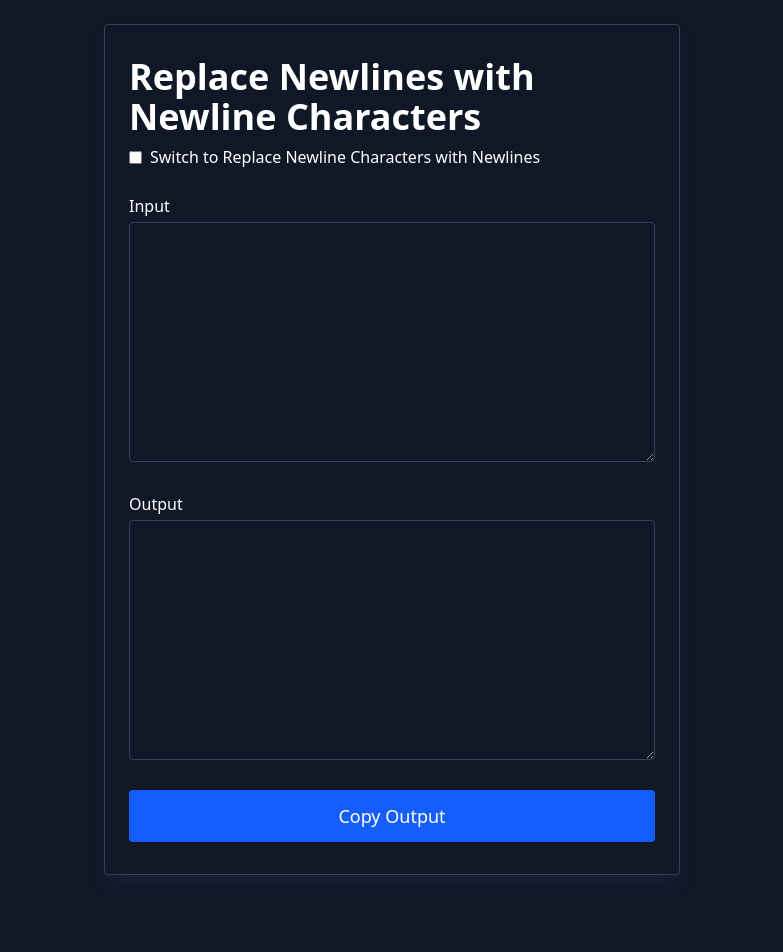
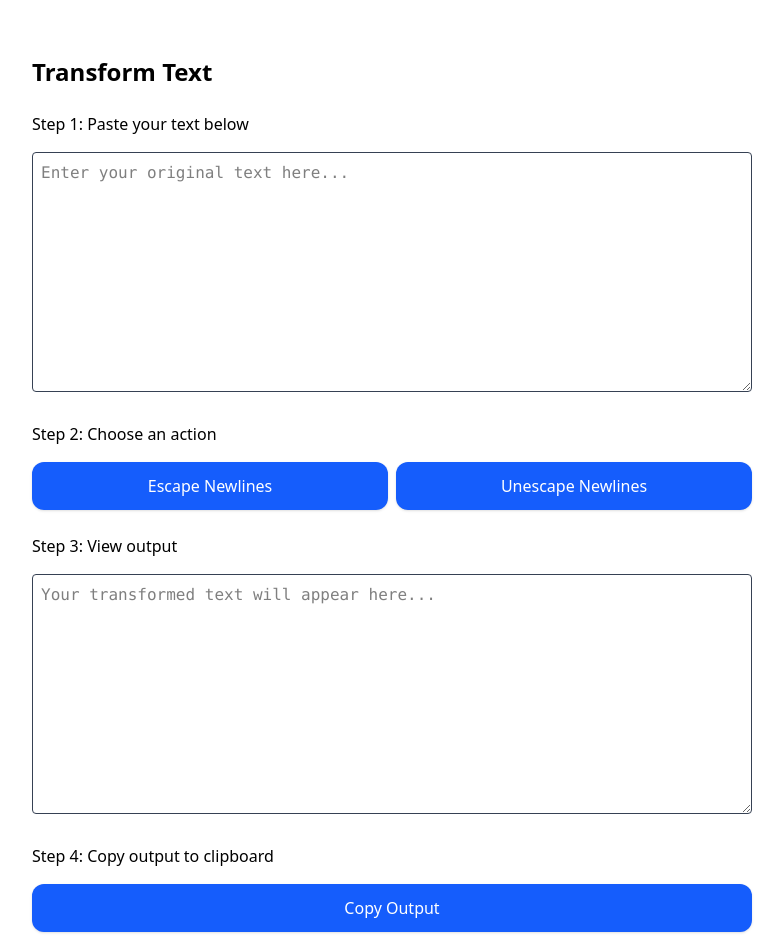
Before and after one commit to Karl-Horning/transform-text, a React (Vite) app: page / in a window 1280 px wide. Shown: the top 952 px of the page, without its empty margins (248-1031 px from the left). Before the commit the page ends 899 px from the top, so only its background shows below. Built offline with nearby package versions, Linux system fonts and the light colour scheme.

Commit message:
ux: split into components, update styles and logic to use buttons for extensibility

```diff
--- a/index.html
+++ b/index.html
@@ -1,12 +1,14 @@
-<!DOCTYPE html>
-<html lang="en">
+<!doctype html>
+<html lang="en" class="light">
     <head>
         <meta charset="UTF-8" />
         <link rel="icon" type="image/svg+xml" href="/vite.svg" />
         <meta name="viewport" content="width=device-width, initial-scale=1.0" />
-        <title>Replace Newlines</title>
+        <title>Transform Text</title>
     </head>
-    <body class="min-h-screen bg-gray-900 text-white">
+    <body
+        class="night:bg-night-900 night:text-night-100 min-h-screen bg-white text-black transition-colors duration-300 dark:bg-gray-900 dark:text-white"
+    >
         <div id="root"></div>
         <script type="module" src="/src/main.tsx"></script>
     </body>
--- a/src/App.tsx
+++ b/src/App.tsx
@@ -1,113 +1,90 @@
-import { useState, useEffect } from "react";
+import { useRef, useState } from "react";
+import Header from "./components/Header";
+import TextInput from "./components/TextInput";
+import ToolSelector from "./components/ToolSelector";
+import TextOutput from "./components/TextOutput";
+import CopyText from "./components/CopyText";
 
+/**
+ * The main application component for transforming text.
+ *
+ * Handles user input, text transformation actions (escaping/unescaping newlines),
+ * and provides a button to copy the result to the clipboard.
+ *
+ * Includes the following components:
+ * - Header: Displays the page title.
+ * - TextInput: Text area for user input.
+ * - ToolSelector: Buttons to choose a text transformation.
+ * - TextOutput: Displays the transformed text.
+ * - CopyText: Button to copy the output.
+ *
+ * @returns The complete interface for the text transformer app.
+ */
 function App() {
-    const [switchToggled, setSwitchToggled] = useState(false);
-    const [inputText, setInputText] = useState("");
-    const [outputText, setOutputText] = useState("");
+    // Ref for accessing the raw textarea value
+    const inputRef = useRef<HTMLTextAreaElement>(null);
 
-    // Dynamic UI strings
-    const cardTitle = switchToggled
-        ? "Replace Newline Characters with Newlines"
-        : "Replace Newlines with Newline Characters";
+    // State for storing the transformed result
+    const [result, setResult] = useState("");
 
-    const switchLabel = switchToggled
-        ? "Switch to Replace Newlines with Newline Characters"
-        : "Switch to Replace Newline Characters with Newlines";
-
-    // Text transformations
-    const replaceNewlineWithChars = (text: string) => {
-        const regex = /[\r\n\u0085\u2028\u2029]+/g;
-        return text.replace(regex, "\\n");
+    /**
+     * Copies the current transformed result to the clipboard.
+     *
+     * Logs an error if clipboard access fails.
+     */
+    const handleCopy = async () => {
+        if (inputRef.current) {
+            try {
+                await navigator.clipboard.writeText(result);
+                console.log("Text copied to clipboard");
+            } catch (err) {
+                console.error("Unable to copy text to clipboard", err);
+            }
+        }
     };
 
-    const replaceCharsWithNewline = (text: string) => {
-        return text.replace(/\\n/g, "\n");
-    };
+    /**
+     * Transforms the input text based on the selected tool.
+     *
+     * Supports the following tools:
+     * - "escape": Replaces newlines with `\n`
+     * - "unescape": Converts `\n` back into actual newlines
+     *
+     * @param tool - The selected tool name ("escape" or "unescape")
+     */
+    const handleToolSelect = (tool: string) => {
+        if (!inputRef.current) return;
 
-    // Automatically update output text when input or switch changes
-    useEffect(() => {
-        const transformed = switchToggled
-            ? replaceCharsWithNewline(inputText)
-            : replaceNewlineWithChars(inputText);
-        setOutputText(transformed);
-    }, [inputText, switchToggled]);
+        const inputText = inputRef.current.value;
+        let transformedText = "";
 
-    // Handle clipboard copy on submit
-    const handleCopy = async (e: React.FormEvent) => {
-        e.preventDefault();
-        try {
-            await navigator.clipboard.writeText(outputText);
-            console.log("Text copied to clipboard");
-        } catch (err) {
-            console.error("Unable to copy text to clipboard", err);
+        switch (tool) {
+            case "escape":
+                transformedText = inputText.replace(
+                    /[\r\n\u0085\u2028\u2029]+/g,
+                    "\\n"
+                );
+                break;
+            case "unescape":
+                transformedText = inputText.replace(/\\n/g, "\n");
+                break;
+
+            default:
+                transformedText = inputText;
+                break;
         }
+
+        setResult(transformedText);
     };
 
     return (
         <main className="container mx-auto py-6">
-            <div className="mx-auto max-w-xl rounded border border-gray-700 px-6 py-8 shadow shadow-lg shadow-gray-800/50">
-                <form onSubmit={handleCopy} className="space-y-6">
-                    <section>
-                        <h1 id="cardTitle" className="mb-2 text-4xl font-bold">
-                            {cardTitle}
-                        </h1>
-                        <label className="inline-flex items-center">
-                            <input
-                                id="switchToNewlines"
-                                type="checkbox"
-                                checked={switchToggled}
-                                onChange={() =>
-                                    setSwitchToggled(!switchToggled)
-                                }
-                                className="form-checkbox mr-2"
-                                aria-label="Toggle newline mode"
-                            />
-                            <span id="switchToNewlinesLabel">
-                                {switchLabel}
-                            </span>
-                        </label>
-                    </section>
-
-                    <section>
-                        <label
-                            htmlFor="inputText"
-                            className="mb-1 block font-medium"
-                        >
-                            Input
-                        </label>
-                        <textarea
-                            id="inputText"
-                            value={inputText}
-                            onChange={(e) => setInputText(e.target.value)}
-                            className="min-h-[15rem] w-full rounded border border-gray-700 p-2"
-                        ></textarea>
-                    </section>
-
-                    <section>
-                        <label
-                            htmlFor="outputText"
-                            className="mb-1 block font-medium"
-                        >
-                            Output
-                        </label>
-                        <textarea
-                            id="outputText"
-                            value={outputText}
-                            readOnly
-                            className="min-h-[15rem] w-full rounded border border-gray-700 p-2"
-                        ></textarea>
-                    </section>
-
-                    <section>
-                        <button
-                            id="copyOutput"
-                            type="submit"
-                            className="w-full rounded bg-blue-600 py-3 text-lg text-white hover:bg-blue-700"
-                        >
-                            Copy Output
-                        </button>
-                    </section>
-                </form>
+            <div className="mx-auto max-w-3xl px-6 py-8">
+                <Header />
+                <TextInput ref={inputRef} />
+                <ToolSelector onSelect={handleToolSelect} />
+                <TextOutput text={result} />
+                <CopyText onClick={handleCopy} />
             </div>
         </main>
     );
--- /dev/null
+++ b/src/components/CopyText/index.tsx
@@ -0,0 +1,34 @@
+type CopyTextProps = {
+    onClick: () => void;
+};
+
+/**
+ * Renders a button section that allows users to copy the processed output text.
+ *
+ * This is typically the final step in the UI flow, enabling users to
+ * copy the result to their clipboard. The component expects an `onClick`
+ * handler to be passed from the parent, which will handle the clipboard logic.
+ *
+ * @param props - Props for the CopyText component.
+ * @param props.onClick - Callback fired when the "Copy Output" button is clicked.
+ * @returns A section containing the clipboard copy button.
+ */
+export default function CopyText({ onClick }: CopyTextProps) {
+    return (
+        <section id="copyButton" className="mb-6">
+            <p className="mb-4 block font-medium">
+                Step 4: Copy output to clipboard
+            </p>
+
+            <div className="mb-4 flex flex-wrap gap-2">
+                <button
+                    id="copyOutput"
+                    onClick={onClick}
+                    className="flex-1 basis-[200px] cursor-pointer rounded-xl bg-blue-600 px-5 py-3 font-medium text-white shadow-sm transition hover:bg-blue-700 focus:outline-none focus-visible:ring-2 focus-visible:ring-blue-500 focus-visible:ring-offset-2"
+                >
+                    Copy Output
+                </button>
+            </div>
+        </section>
+    );
+}
--- /dev/null
+++ b/src/components/Header/index.tsx
@@ -0,0 +1,18 @@
+/**
+ * Displays the main heading for the text transformation tool.
+ *
+ * This component renders a section with a prominent page title.
+ * It is intended to sit at the top of the interface and provide context
+ * for the tool’s purpose.
+ *
+ * @returns A header section containing the main title.
+ */
+export default function Header() {
+    return (
+        <section id="header" className="mb-6">
+            <h1 id="pageTitle" className="mb-2 text-2xl font-bold">
+                Transform Text
+            </h1>
+        </section>
+    );
+}
--- /dev/null
+++ b/src/components/TextInput/index.tsx
@@ -0,0 +1,30 @@
+import { forwardRef } from "react";
+
+/**
+ * A textarea input section for entering original text.
+ *
+ * This component is used as the first step in the text transformation process.
+ * It accepts a forwarded ref so the parent component can access or manipulate
+ * the value programmatically (for example, to read the text on button click).
+ *
+ * @param _ - No props are used directly in this component.
+ * @param ref - A forwarded ref pointing to the underlying `<textarea>`.
+ * @returns A section containing a labelled textarea for user input.
+ */
+const TextInput = forwardRef<HTMLTextAreaElement>((_, ref) => {
+    return (
+        <section id="textInput" className="mb-6">
+            <label htmlFor="inputTextArea" className="mb-4 block font-medium">
+                Step 1: Paste your text below
+            </label>
+            <textarea
+                id="inputTextArea"
+                ref={ref}
+                placeholder="Enter your original text here..."
+                className="min-h-[15rem] w-full rounded border border-gray-700 p-2 font-mono"
+            ></textarea>
+        </section>
+    );
+});
+
+export default TextInput;
--- /dev/null
+++ b/src/components/TextOutput/index.tsx
@@ -0,0 +1,31 @@
+type TextOutputProps = {
+    text: string;
+};
+
+/**
+ * Displays the transformed output text in a read-only textarea.
+ *
+ * Used in Step 3 of the text transformation flow. This component
+ * receives the processed text from the parent and displays it in
+ * a styled, non-editable field for the user to review or copy.
+ *
+ * @param props - Component properties
+ * @param props.text - The transformed output text to display.
+ * @returns A section containing a read-only textarea showing the result.
+ */
+export default function TextOutput({ text }: TextOutputProps) {
+    return (
+        <section id="textOutput" className="mb-6">
+            <label htmlFor="outputTextArea" className="mb-4 block font-medium">
+                Step 3: View output
+            </label>
+            <textarea
+                id="outputTextArea"
+                placeholder="Your transformed text will appear here..."
+                value={text}
+                readOnly
+                className="min-h-[15rem] w-full rounded border border-gray-700 p-2 font-mono"
+            ></textarea>
+        </section>
+    );
+}
--- /dev/null
+++ b/src/components/ToolSelector/index.tsx
@@ -0,0 +1,36 @@
+import { textTools } from "../../constants";
+
+type ToolSelectorProps = {
+    onSelect: (tool: string) => void;
+};
+
+/**
+ * Renders a list of transformation buttons for selecting text tools.
+ *
+ * Used in Step 2 of the transformation workflow. It maps over a list of
+ * text tools and generates a button for each one. When a button is clicked,
+ * it calls the `onSelect` callback with the corresponding tool identifier.
+ *
+ * @param props - Component properties
+ * @param props.onSelect - Callback triggered with the selected tool's identifier.
+ * @returns A section containing selectable buttons for text transformation actions.
+ */
+export default function ToolSelector({ onSelect }: ToolSelectorProps) {
+    return (
+        <section id="buttonSelectors" className="mb-6">
+            <p className="mb-4 block font-medium">Step 2: Choose an action</p>
+
+            <div className="mb-4 flex flex-wrap gap-2">
+                {textTools.map(({ buttonText, selectOption }) => (
+                    <button
+                        key={selectOption}
+                        onClick={() => onSelect(selectOption)}
+                        className="flex-1 basis-[200px] cursor-pointer rounded-xl bg-blue-600 px-5 py-3 font-medium text-white shadow-sm transition hover:bg-blue-700 focus:outline-none focus-visible:ring-2 focus-visible:ring-blue-500 focus-visible:ring-offset-2"
+                    >
+                        {buttonText}
+                    </button>
+                ))}
+            </div>
+        </section>
+    );
+}
--- /dev/null
+++ b/src/constants/index.ts
@@ -0,0 +1,16 @@
+/**
+ * A list of available text transformation tools.
+ *
+ * Each tool includes the display text for its corresponding button
+ * and a string identifier used to trigger its functionality.
+ */
+export const textTools = [
+    {
+        buttonText: "Escape Newlines",
+        selectOption: "escape",
+    },
+    {
+        buttonText: "Unescape Newlines",
+        selectOption: "unescape",
+    },
+];
--- /dev/null
+++ b/tailwind.config.js
@@ -0,0 +1,16 @@
+export default {
+    darkMode: "class",
+    content: ["./index.html", "./src/**/*.{js,ts,jsx,tsx}"],
+    theme: {
+        extend: {
+            colors: {
+                night: {
+                    900: "#0d1117",
+                    800: "#161b22",
+                    100: "#c9d1d9",
+                },
+            },
+        },
+    },
+    plugins: [],
+};
```
